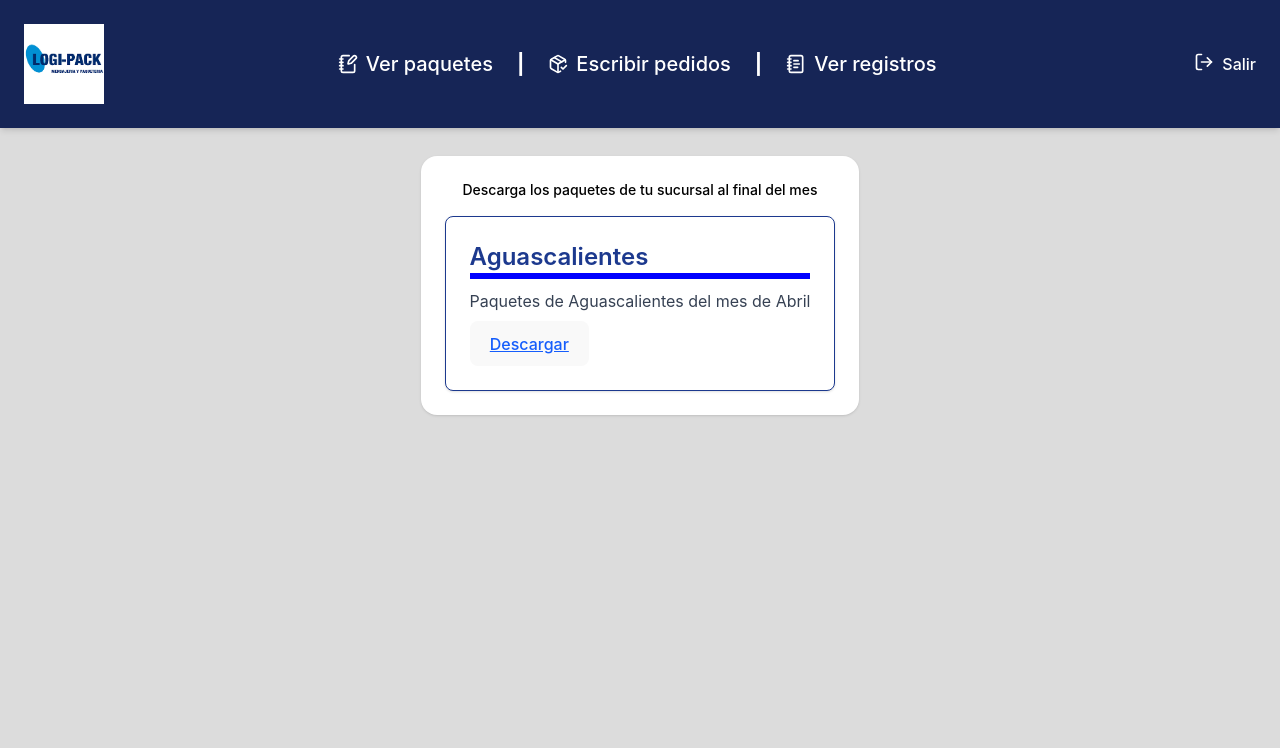
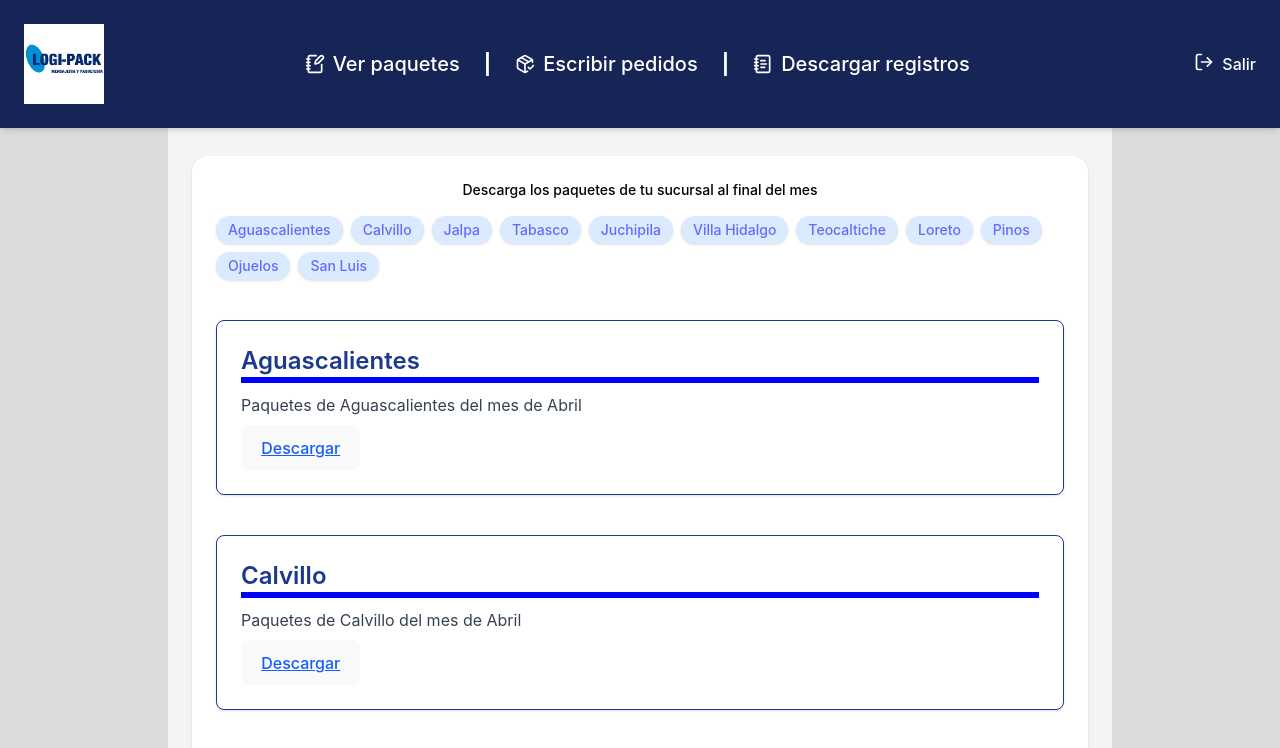
Before and after one commit to AndresBreceda/Sistema-de-paqueteria, a React (Vite) app: page /Registros in a window 1280 px wide. Shown: the top 748 px of the page. Built offline with nearby package versions, Linux system fonts and the light colour scheme.

Commit message:
menu ciudades para descargar

```diff
--- a/src/Components/Ciudad_registro/CiudadComponente.tsx
+++ b/src/Components/Ciudad_registro/CiudadComponente.tsx
@@ -15,9 +15,11 @@ const ComponenteCiudad: React.FC<ComponenteCiudadProps> = ({ ciudad, mes }) => {
   };
 
   return (
-    <div className="w-full p-6 rounded-lg text-left border border-blue-900 bg-white shadow">
-      <h2 className="text-blue-900 text-2xl font-semibold">{ciudad}</h2>
-      <span id={ciudad}></span>
+    <>
+    <div className="w-full p-6 rounded-lg text-left border border-blue-900 bg-white shadow mt-10">
+
+    <h2 id={ciudad} className="text-blue-900 text-2xl font-semibold scroll-mt-[200px]">{ciudad}</h2>
+
     <Divider sx={{ borderWidth: 3, borderColor: "blue", marginBottom: "10px" }} />
     <p className="text-gray-700">Paquetes de {ciudad} del mes de {mes}</p>
     <button
@@ -27,6 +29,8 @@ const ComponenteCiudad: React.FC<ComponenteCiudadProps> = ({ ciudad, mes }) => {
       Descargar
     </button>
     </div>
+    </>
+
   );
 };
 
--- a/src/Components/Header/Header.tsx
+++ b/src/Components/Header/Header.tsx
@@ -18,7 +18,7 @@ export default function Header() {
         |
         <a href="/Registros" className="text-white flex items-center gap-2 referencia">
           <NotebookText size={20} />
-          Ver registros
+          Descargar registros
         </a>
       </div>
       <a href="/" className="ml-6 flex gap-2 referencia">
--- a/src/index.css
+++ b/src/index.css
@@ -22,6 +22,10 @@ a {
 }
 a:hover {
   color: #535bf2;
+}
+
+html {
+  scroll-behavior: smooth;
 }
 
 body {
--- a/src/pages/Registros/Registros.tsx
+++ b/src/pages/Registros/Registros.tsx
@@ -1,18 +1,40 @@
 import CiudadComponente from "../../Components/Ciudad_registro/CiudadComponente";
-import { Header } from "../../Components/Header";
+import {Header} from "../../Components/Header"; // Quita las llaves, es default
+
+const ciudades = [
+  "Aguascalientes", "Calvillo", "Jalpa", "Tabasco", "Juchipila",
+  "Villa Hidalgo", "Teocaltiche", "Loreto", "Pinos", "Ojuelos", "San Luis"
+];
 
 export default function Registros() {
   return (
-        <div className="min-h-screen flex flex-col">
+    <div className="min-h-screen flex flex-col bg-gray-100">
       <Header />
 
-            {/* Esto crea un espacio debajo del header fijo */}
-            <div className="mt-[100px] flex-1 flex justify-center items-start p-6">
+      {/* Espacio debajo del header */}
+      <div className="mt-[100px] flex-1 flex flex-col items-center p-6">
         <div className="w-full max-w-4xl bg-white rounded-2xl shadow p-6">
           <h2 className="text-sm text-black font-medium mb-4">
             Descarga los paquetes de tu sucursal al final del mes
           </h2>
-                    <CiudadComponente ciudad={"Aguascalientes"} mes={"Abril"} />
+
+          {/* Navegación de ciudades */}
+          <div className="flex flex-wrap gap-2 mb-6">
+            {ciudades.map((ciudad) => (
+              <a
+                key={ciudad}
+                href={`#${ciudad}`}
+                className="bg-blue-100 text-blue-800 text-sm px-3 py-1 rounded-full shadow hover:bg-blue-200 transition"
+              >
+                {ciudad}
+              </a>
+            ))}
+          </div>
+
+          {/* Secciones por ciudad */}
+          {ciudades.map((ciudad) => (
+            <CiudadComponente key={ciudad} ciudad={ciudad} mes={"Abril"} />
+          ))}
         </div>
       </div>
     </div>
```
Lines whose indentation alone changed are shown as unchanged.
